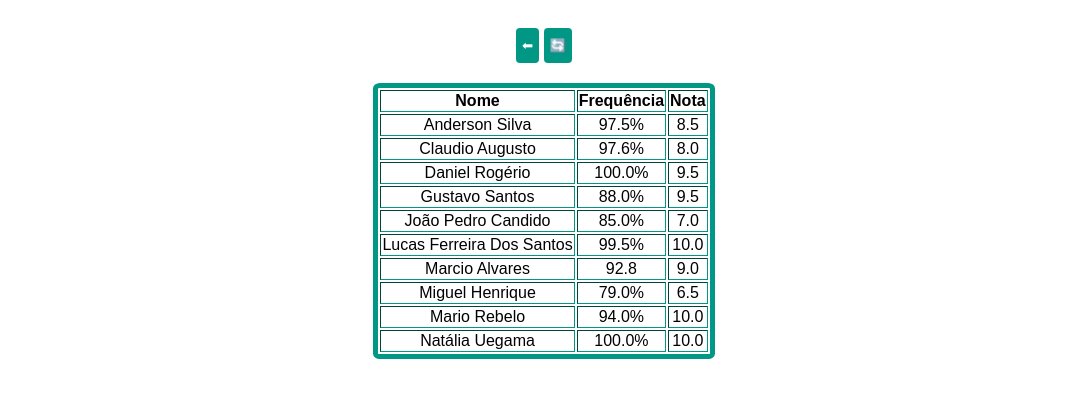
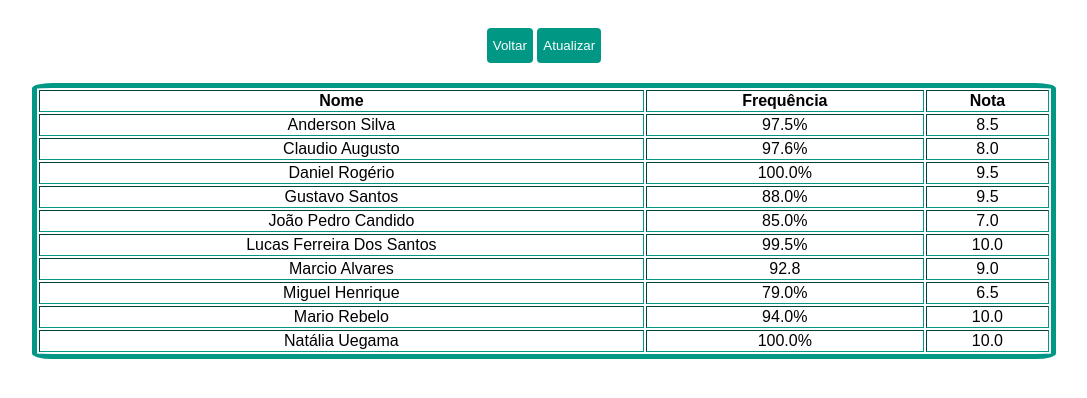
Before and after one commit to LucasFerreira-1/tabela, a plain HTML site: page tabela.html in a window 1280 px wide. Shown: the part 136-534 px from the top of the page, without its empty margins (96-1183 px from the left). Drawn offline with Linux system fonts and the light colour scheme.

Commit message:
Add files via upload

```diff
--- a/tabela.html
+++ b/tabela.html
@@ -11,8 +11,8 @@
     <img src="logosenai.png" alt="logo senai">
     <h1> Tabela de Notas Turma N1 </h1>
     <form>
-        <input type="button"class="button" value="⬅" onClick="history.go(-1)" title="Voltar Para Home">
-        <input type="button"class="button" value="🔄" onClick="history.go(0)"title="Atualizar Página">
+        <input type="button"class="button" value="Voltar" onClick="history.go(-1)" title="Voltar Para Home">
+        <input type="button"class="button" value="Atualizar" onClick="history.go(0)"title="Atualizar Página">
         </form>
 
     <table border="1">
--- a/tabelas.css
+++ b/tabelas.css
@@ -49,6 +49,7 @@
                 color: white;
             }
             table {
+                width:80%;
                 border: 5px solid #009785;
                  border-radius: 2%;
                   text-align: center;
```
Also changed, not shown: tabelan2.html (+2 -2 lines).
